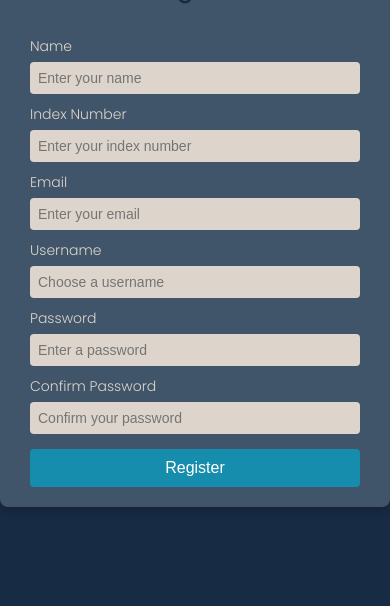
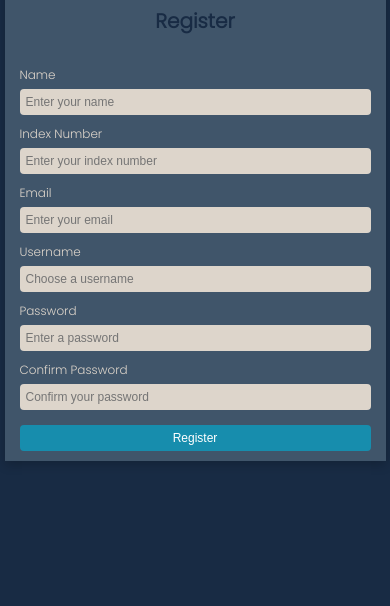
Before and after one commit to Jannattttt/registration-form, a plain HTML site: page index.html in a window 390 px wide. Shown: the part 238-844 px from the top of the page. Drawn offline with Linux system fonts and the light colour scheme.

Commit message:
Commit 1

```diff
--- a/styles.css
+++ b/styles.css
@@ -18,6 +18,7 @@ body {
     border-radius: 8px;
     box-shadow: 0 4px 10px rgba(0, 0, 0, 0.2);
     width: 400px;
+    max-width: 90%;
 }
 
 h1 {
@@ -45,7 +46,7 @@ label {
 
 input {
     margin-top: 5px;
-    padding: 8px;
+    padding: 10px;
     font-size: 14px;
     border: none;
     border-radius: 4px;
@@ -68,3 +69,40 @@ button {
 button:hover {
     background-color: #146f87;
 }
+
+/* Responsive Design */
+@media (max-width: 768px) {
+    .container {
+        padding: 15px 20px;
+    }
+
+    h2 {
+        font-size: 24px;
+    }
+
+    input, button {
+        font-size: 14px;
+        padding: 8px;
+    }
+}
+
+@media (max-width: 480px) {
+    .container {
+        width: 100%;
+        padding: 10px 15px;
+        border-radius: 0;
+    }
+
+    h2 {
+        font-size: 20px;
+    }
+
+    label {
+        font-size: 12px;
+    }
+
+    input, button {
+        font-size: 12px;
+        padding: 6px;
+    }
+}
```
